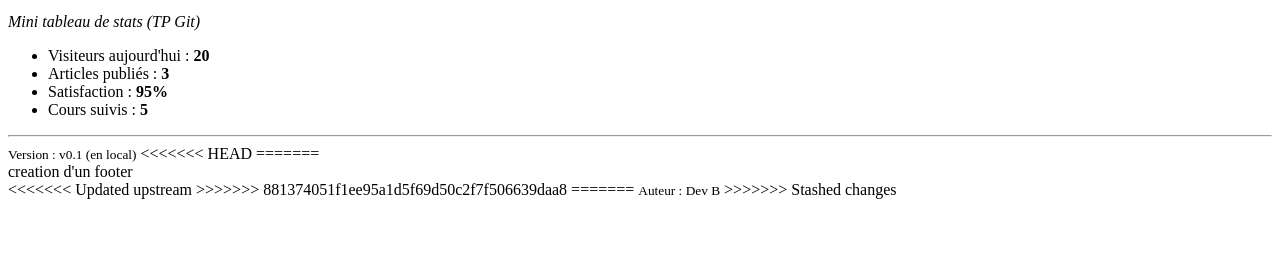
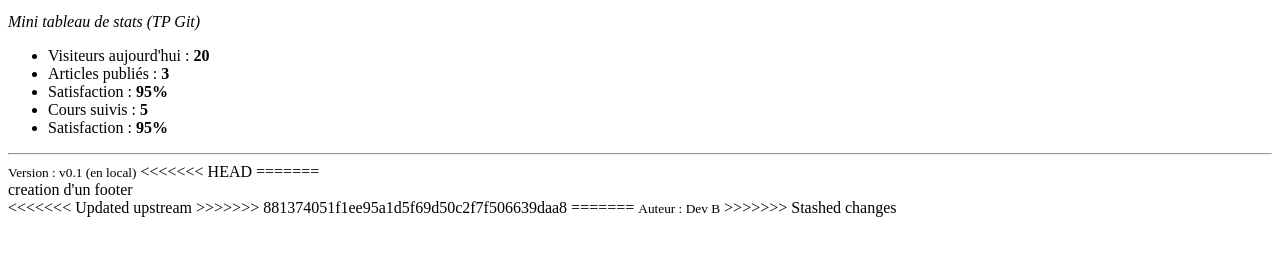
Before and after one commit to beverlymatassa2-lab/mini-stats-A, a plain HTML site: page index.html in a window 1280 px wide. Shown: the part 101-356 px from the top of the page. Drawn offline with Linux system fonts and the light colour scheme.

Commit message:
Add metric: satisfaction

```diff
--- a/index.html
+++ b/index.html
@@ -15,6 +15,7 @@
     <li>Articles publiés : <b>3</b></li>
     <li>Satisfaction : <b>95%</b></li>
     <li>Cours suivis : <b>5</b></li>
+    <li>Satisfaction : <b>95%</b></li>
   </ul>
 
   <hr>
```
